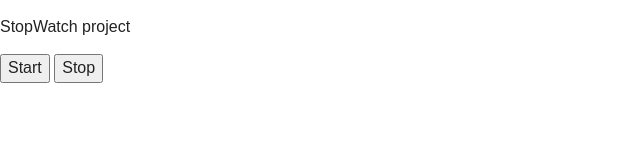
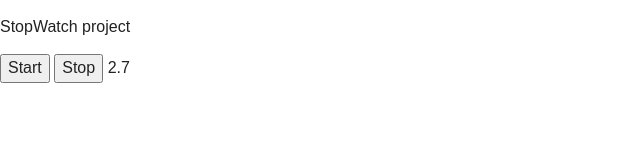
Before and after one commit to pstjean/StopWatch, a plain HTML site: page index.html in a window 1280 px wide. Both pictures are taken after a click on the button "Start". Shown: the full height of the page, 0-640 px from the left. Drawn offline with nearby package versions, Linux system fonts and the light colour scheme.

Commit message:
Counting is working

```diff
--- a/index.html
+++ b/index.html
@@ -21,6 +21,7 @@
         <p>StopWatch project</p>
         <button id="startWatch">Start</button>
         <button id="stopWatch">Stop</button>
+        <span id="watchFace"></span>
 
         <script src="https://ajax.googleapis.com/ajax/libs/jquery/1.11.3/jquery.min.js"></script>
         <script>window.jQuery || document.write('<script src="js/vendor/jquery-1.11.3.min.js"><\/script>')</script>
--- a/js/stopwatch.js
+++ b/js/stopwatch.js
@@ -1,5 +1,13 @@
+var currentTime = 0;
+
+function updateWatch() {
+  $("#watchFace").html(currentTime/1000);
+  currentTime += 100;
+}
+
 $(document).ready(function() {
     $("#startWatch").click(function() {
+      var tickyClock = window.setInterval(updateWatch, 100);
       alert('Started');
     });
     $("#stopWatch").click(function() {
```
